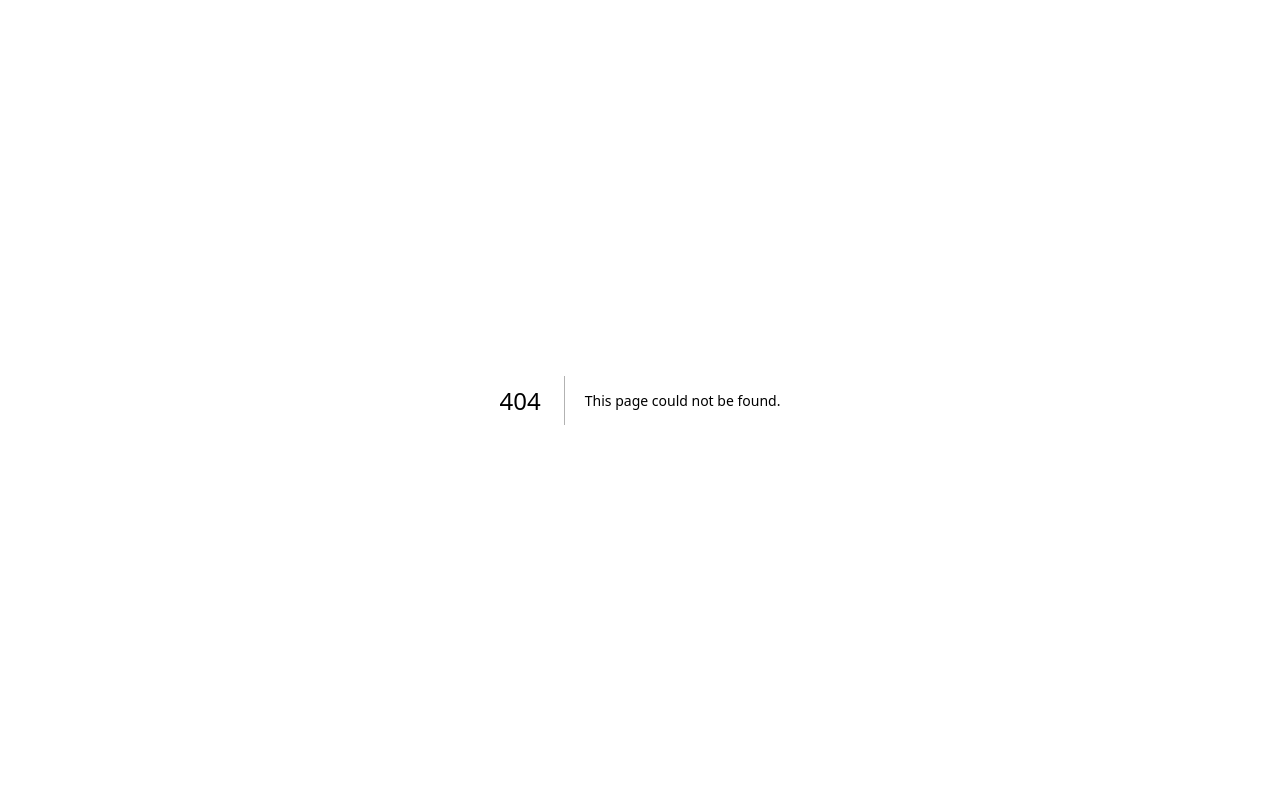
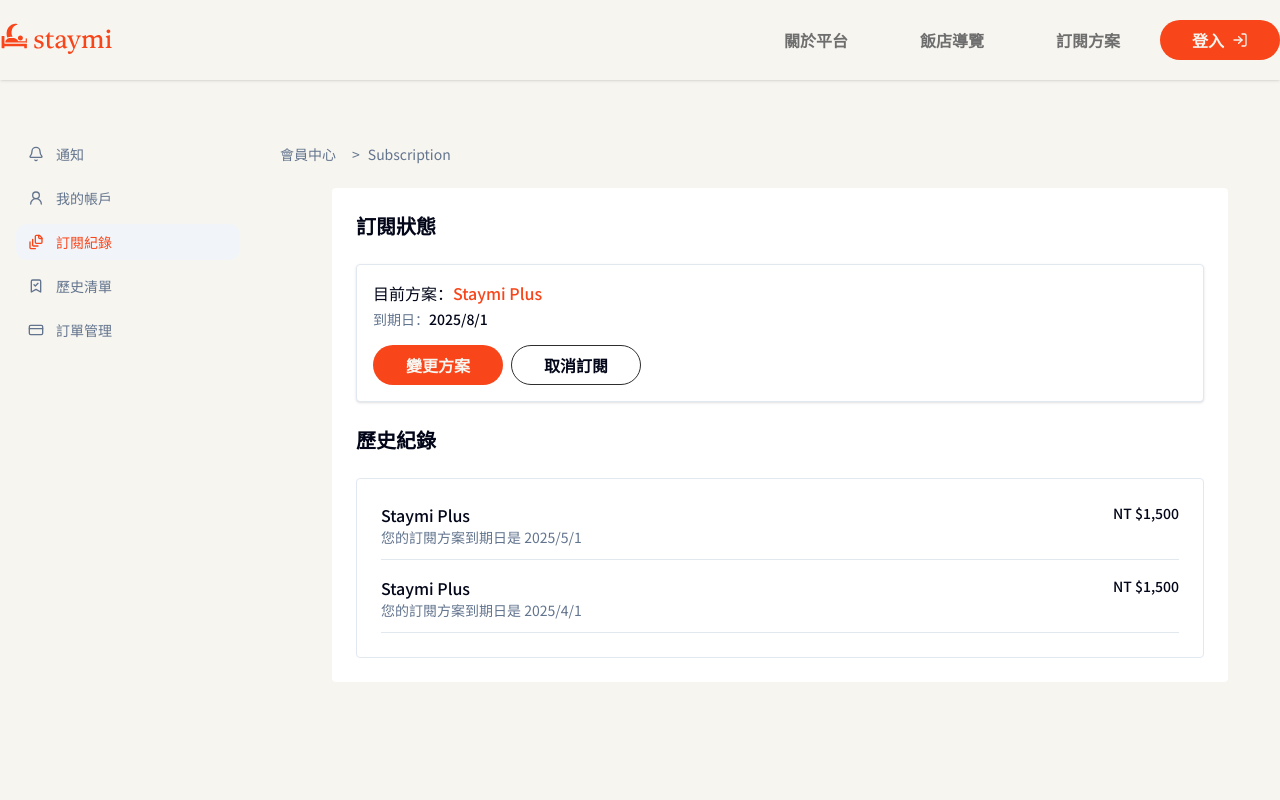
Before and after one commit to MisTPEBUS/stay-mi-next-app, a Next.js app: page /account/subscription in a window 1280 px wide. Before the commit this address had no page. Shown: the top 800 px of the page. Built offline with nearby package versions, Linux system fonts and the light colour scheme.

Commit message:
feat: 🎸 將訂閱紀錄獨立出來

```diff
--- a/src/app/(main)/account/navItems.ts
+++ b/src/app/(main)/account/navItems.ts
@@ -1,11 +1,12 @@
 "use client";
-import { CreditCard, UserRound, Bell, BookmarkCheck } from "lucide-react";
+import { CreditCard, UserRound, Bell, BookmarkCheck, FileStack } from "lucide-react";
 
 import { NavItemType } from "@/components/Sidebar/type";
 
 export const navItems: NavItemType[] = [
   { label: "通知", href: "/account/notification", icon: Bell },
   { label: "我的帳戶", href: "/account/profile", icon: UserRound },
+  { label: "訂閱紀錄", href: "/account/subscription", icon: FileStack },
   { label: "歷史清單", href: "/account/currentlyList", icon: BookmarkCheck },
   { label: "訂單管理", href: "/account/booking", icon: CreditCard },
 ] as const;
--- /dev/null
+++ b/src/app/(main)/account/subscription/page.tsx
@@ -0,0 +1,13 @@
+import React from "react";
+
+import SubscriptionStatus from "./_components/SubscriptionStatus";
+
+const Subscription = () => {
+  return (
+    <div>
+      <SubscriptionStatus />
+    </div>
+  );
+};
+
+export default Subscription;
```
Also changed, not shown: src/app/(main)/account/subscription/_components/SubscriptionHistory.tsx (renamed from src/app/(main)/account/profile/components/SubscriptionHistory.tsx), src/app/(main)/account/subscription/_components/SubscriptionStatus.tsx (renamed from src/app/(main)/account/profile/components/SubscriptionStatus.tsx).
